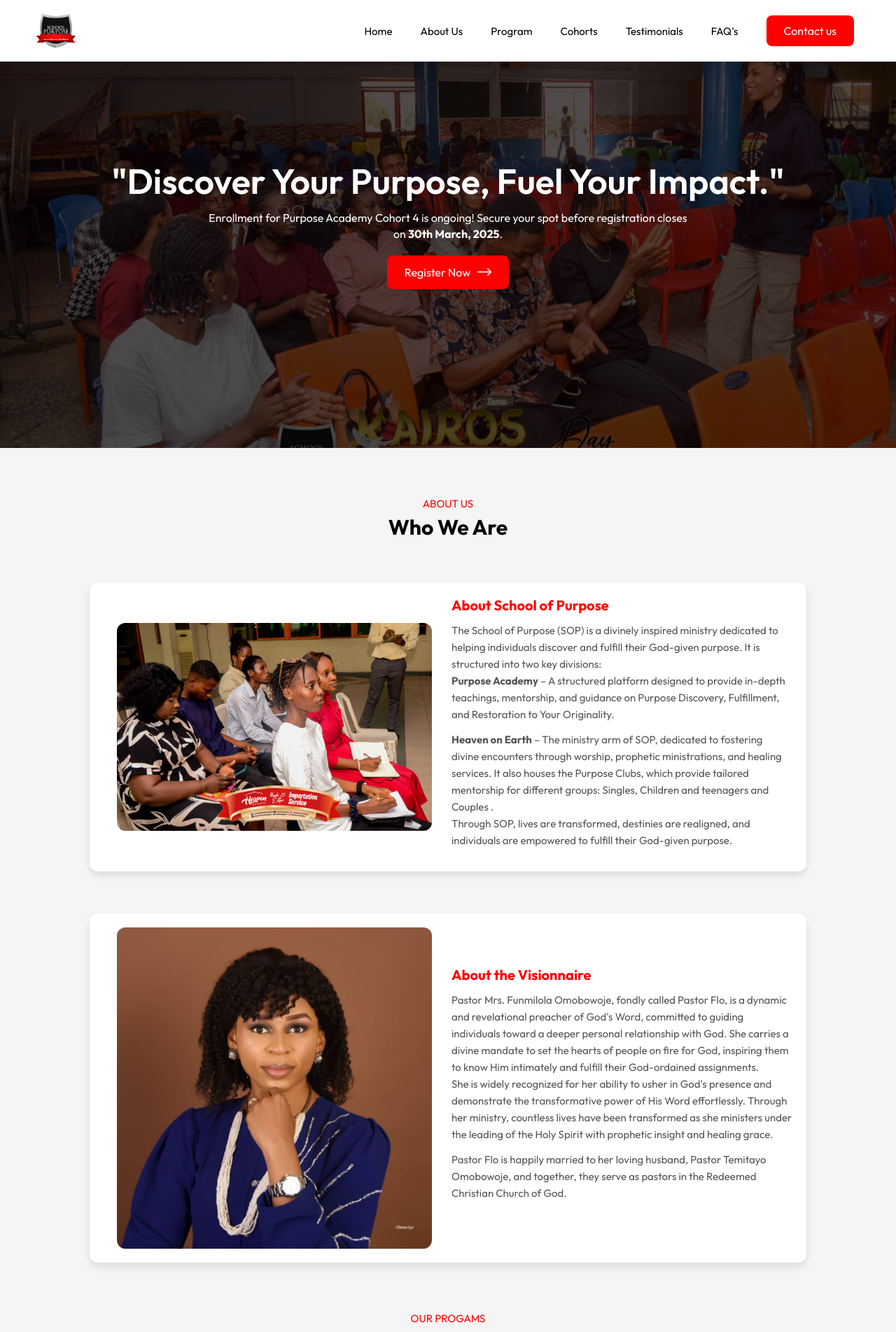
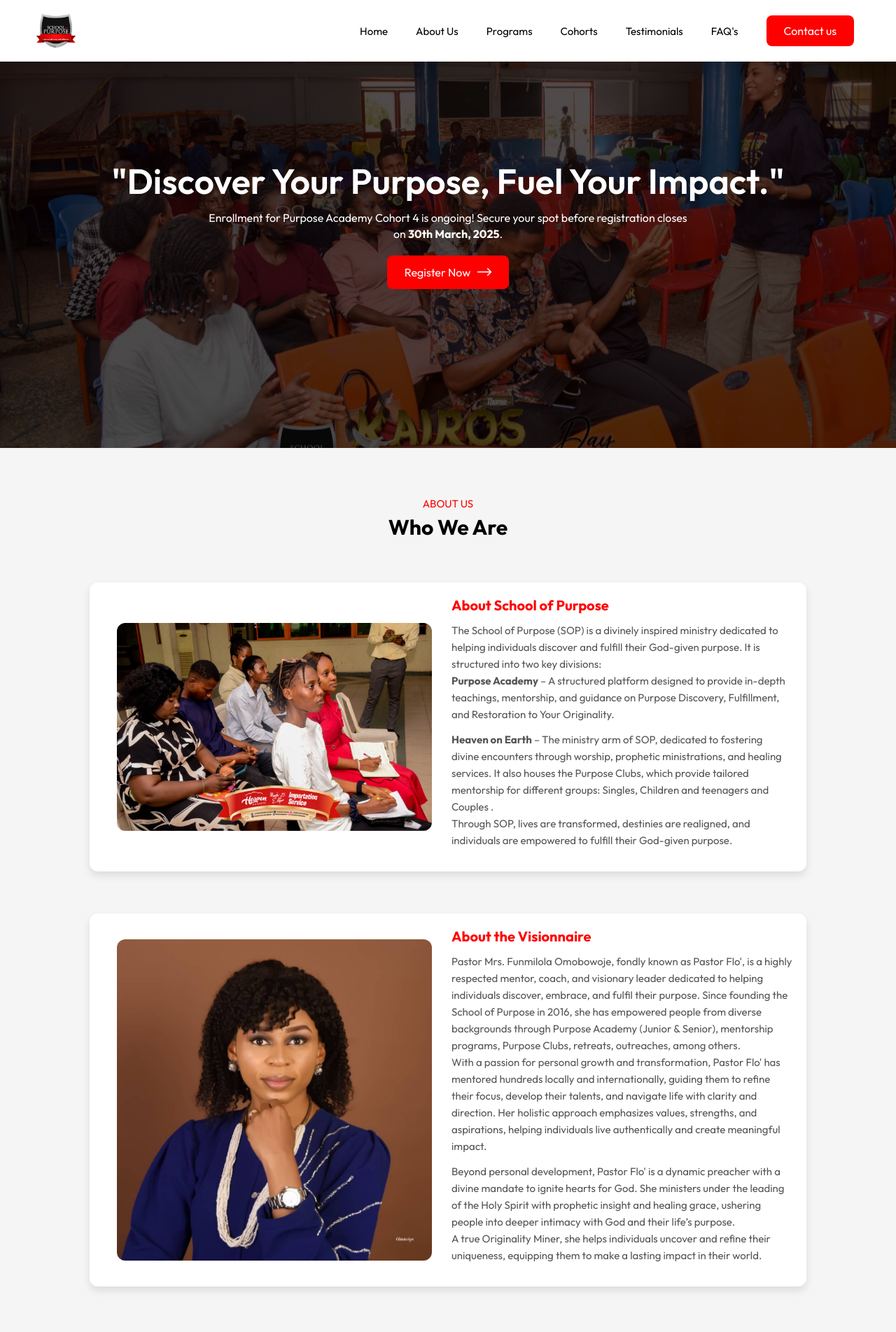
Before and after one commit to DuoDduo/Purpose-Academy, a React (Vite) app: page / in a window 1280 px wide. Shown: the top 1903 px of the page at 70% size. Built offline with nearby package versions, Linux system fonts and the light colour scheme.

Commit message:
improved content

```diff
--- a/src/components/Navbar/Navbar.jsx
+++ b/src/components/Navbar/Navbar.jsx
@@ -35,7 +35,7 @@
       <ul className={mobileMenu ? "mobile-menu show-menu" : "mobile-menu"}>
         <li><Link to="hero" smooth={true} offset={0} duration={500} onClick={() => setMobileMenu(false)}>Home</Link></li>
         <li><Link to="visionnaire" smooth={true} offset={-260} duration={500} onClick={() => setMobileMenu(false)}>About Us</Link></li>
-        <li><Link to="programs" smooth={true} offset={-260} duration={500} onClick={() => setMobileMenu(false)}>Program</Link></li>
+        <li><Link to="programs" smooth={true} offset={-260} duration={500} onClick={() => setMobileMenu(false)}>Programs</Link></li>
 
         <li><Link to="cohorts" smooth={true} offset={-260} duration={500} onClick={() => setMobileMenu(false)}>Cohorts</Link></li>
         <li><Link to="testimonials" smooth={true} offset={-260} duration={500} onClick={() => setMobileMenu(false)}>Testimonials</Link></li>
--- a/src/components/Vissionaire/Visionnaire.jsx
+++ b/src/components/Vissionaire/Visionnaire.jsx
@@ -32,16 +32,19 @@
         <div className="about-content">
           <h2>About the Visionnaire</h2>
           <p>
-          Pastor Mrs. Funmilola Omobowoje, fondly called Pastor Flo, is a dynamic and revelational preacher of God's Word, committed to guiding individuals toward a deeper personal relationship with God. She carries a divine mandate to set the hearts of people on fire for God, inspiring them to know Him intimately and fulfill their God-ordained assignments.
+          Pastor Mrs. Funmilola Omobowoje, fondly known as Pastor Flo', is a highly respected mentor, coach, and visionary leader dedicated to helping individuals discover, embrace, and fulfil their purpose. Since founding the School of Purpose in 2016, she has empowered people from diverse backgrounds through Purpose Academy (Junior & Senior), mentorship programs, Purpose Clubs, retreats, outreaches, among others.
+
  <br></br>
 
 
- She is widely recognized for her ability to usher in God's presence and demonstrate the transformative power of His Word effortlessly. Through her ministry, countless lives have been transformed as she ministers under the leading of the Holy Spirit with prophetic insight and healing grace.
+ With a passion for personal growth and transformation, Pastor Flo' has mentored hundreds locally and internationally, guiding them to refine their focus, develop their talents, and navigate life with clarity and direction. Her holistic approach emphasizes values, strengths, and aspirations, helping individuals live authentically and create meaningful impact.
 
 
           </p>
           <p>
-          Pastor Flo is happily married to her loving husband, Pastor Temitayo Omobowoje, and together, they serve as pastors in the Redeemed Christian Church of God.
+          Beyond personal development, Pastor Flo' is a dynamic preacher with a divine mandate to ignite hearts for God. She ministers under the leading of the Holy Spirit with prophetic insight and healing grace, ushering people into deeper intimacy with God and their life’s purpose.
+          <br></br> A true Originality Miner, she helps individuals uncover and refine their uniqueness, equipping them to make a lasting impact in their world.
+
 
           </p>
         </div>
```
